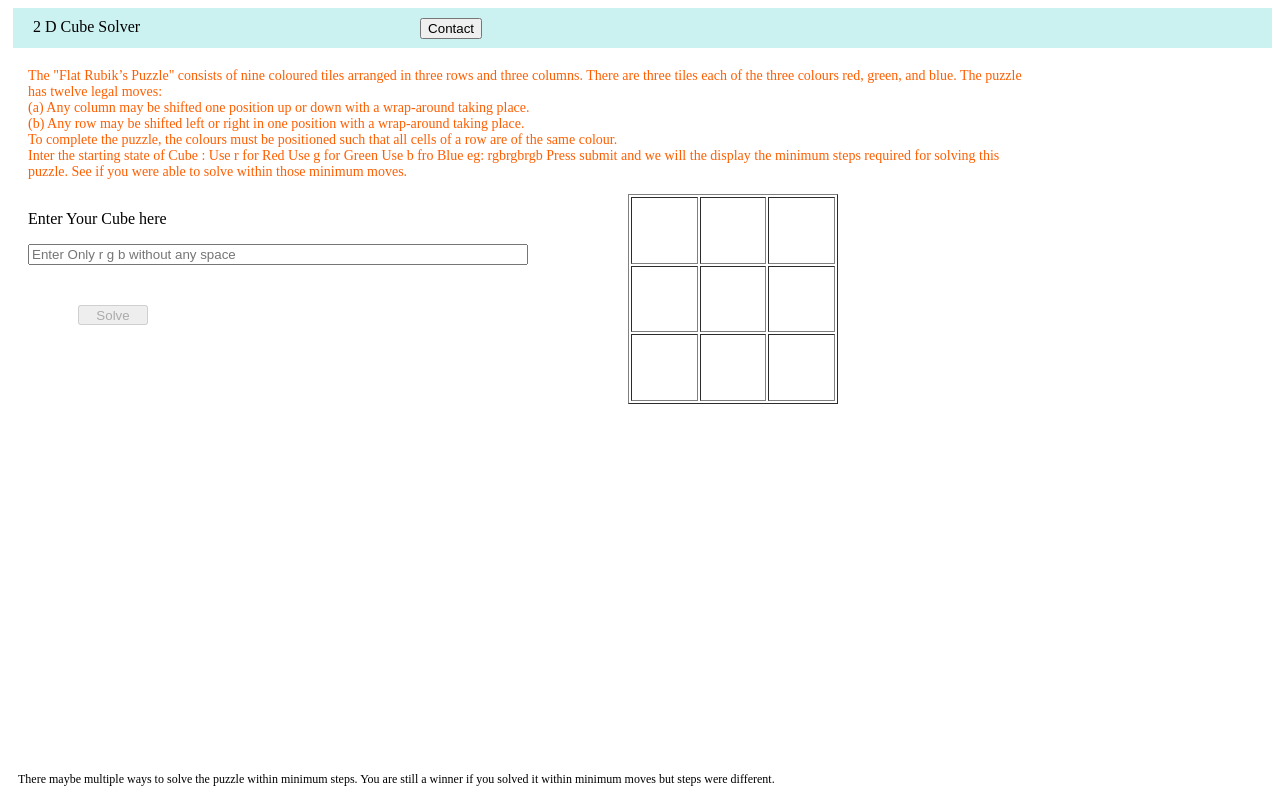
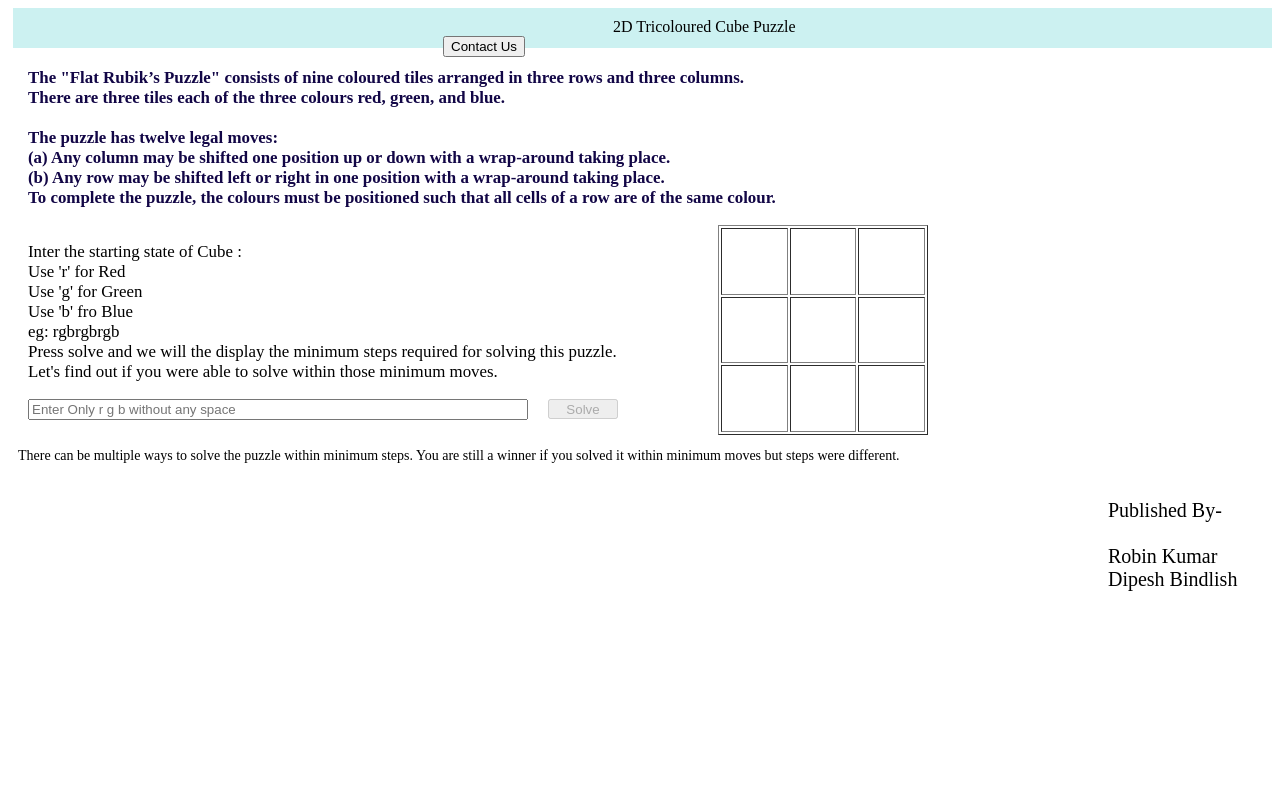
Before and after one commit to robinrk626/Visualization, a plain HTML site: page index.html in a window 1280 px wide. Drawn offline with Linux system fonts and the light colour scheme.

Commit message:
Update index.html

```diff
--- a/index.html
+++ b/index.html
@@ -1,6 +1,6 @@
 <html>
     <head>
-        <title>Cube Solver</title>
+        <title>2D Cube Puzzle</title>
         <style>
             div.topRow{
                 margin-left: 5px;
@@ -25,7 +25,7 @@
                 display: none;
             }
             p.message{
-                color: rgb(255, 69, 69);
+                color: red;
             }
             table.size1{
                 height: 210px;
@@ -86,8 +86,7 @@
                         document.getElementById(i).style.backgroundColor='white';
                         error=1;
                         document.getElementById("InputMsg").style.display="block";
-                        document.getElementById("message").innerText="Input should contains only r g b";
-                        document.getElementById("message").innerText="Input should contains only r g b";
+                        document.getElementById("message").innerText="Kindly Input only 'r' 'g' or 'b'";
                     }
                 }
                 if(n==9 && error==0){
@@ -153,50 +152,54 @@
             }
 
             function contact(){
-                window.open("mailto:robinrk626@gmail.com;dipeshbindlish@gmail.com")
+                window.open("mailto:dipeshbindlish@gmail.com;robinrk626@gmail.com")
             }
         </script>
     </head>
     <body>
+        <div>
         <div class="topRow">
-            <div style="float: left; padding-left: 20px; "> 2 D Cube Solver</div>
-            <div style="float: left; padding-left: 250px;">
-            <button class="firstMenu"  onclick="contact()"> Contact</button>
+            <div style="float: left; padding-left: 600px; "> 2D Tricoloured Cube Puzzle</div>
+            <div style="float: left; padding-left: 400px;">
+            <button class="firstMenu"  onclick="contact()"> Contact Us</button>
             </div>
         </div>
         <div class="cubeInput" >
-            <p style="font-size: 14px; color: rgb(255, 94, 0);">
-                The "Flat Rubik’s Puzzle" consists of nine coloured tiles arranged in three rows and three columns. There are three tiles each of the three colours red, green, and blue.
-
+            <p style="font-size: 16.9px; color: rgba(18, 6, 70);">
+                <b>The "Flat Rubik’s Puzzle" consists of nine coloured tiles arranged in three rows and three columns.
+                <br>
+                There are three tiles each of the three colours red, green, and blue.
+                <br>
+                <br>
                 The puzzle has twelve legal moves:
-
                 <br>
                 (a) Any column may be shifted one position up or down with a wrap-around taking place.
                 <br>
                 (b) Any row may be shifted left or right in one position with a wrap-around taking place.
                 <br>
                 To complete the puzzle, the colours must be positioned such that all cells of a row are of the same colour.
-<br>
-Inter the starting state of Cube :
-Use r for Red
-Use g for Green
-Use b fro Blue
-eg: rgbrgbrgb
-
-Press submit and we will the display the minimum steps required for solving this puzzle. See if you were able to solve within those minimum moves.
-
+                </b>
             </p>
             <div style="float: left;">
-                <div><p>
-                    Enter Your Cube here</p>
+                <div><p style="font-size: 16.9px;";>
+                Inter the starting state of Cube :
+                <br>Use 'r' for Red
+                <br>Use 'g' for Green
+                <br>Use 'b' fro Blue
+                <br>eg: rgbrgbrgb
+
+                <br>Press solve and we will the display the minimum steps required for solving this puzzle.
+                <br>Let's find out if you were able to solve within those minimum moves.</p>
                     </p>
                 </div>
+                <div style="float: left">
                 <input type="text" id="cubeInput" maxlength="9" onkeyup="checkInput()" placeholder="Enter Only r g b without any space" style="width: 500px;" >
+                </div>
+                <div style="height: 50px;float: left">
+                    <button id="execute" onclick="execution()" style="height:20px;width:70px;margin-left:20px" disabled="true">Solve</button>
+                </div>
                 <div id="InputMsg" class="inputmessgae">
-                    <p id="message" class="message" >kkkk</p>
-                </div>
-                <div style="height: 50px;">
-                    <button id="execute" onclick="execution()" style="margin-top:40px; height:20px;width:70px;margin-left:50px" disabled="true">Solve</button>
+                    <p id="message" class="message" ></p>
                 </div>
             </div>
             <div class="showCube">
@@ -324,9 +327,20 @@ Press submit and we will the display the minimum steps required for solving this
                 <p>Step 4</p>
             </div>
         </div>
-    <div style="clear: left;position: absolute; bottom: 1px;">
-        <p style="padding-left: 10px; font-size:12px">There maybe multiple ways to solve the puzzle within minimum steps. You are still a winner if you solved it within minimum moves but steps were different.</p>
+    <div style="clear: left;position: relative; bottom: 1px;">
+        <p style="margin-left: 10px; margin-top: 50px; font-size:14px">There can be multiple ways to solve the puzzle within minimum steps. You are still a winner if you solved it within minimum moves but steps were different.</p>
 
+    </div>
+    <div style="position: absolute ; bottom: px; width: 98%; ">
+        <p style="font-size:20px; float: right;padding-right: 25px;">
+            Published By-
+            <br>
+            <br>
+            Robin Kumar
+            <br>
+            Dipesh Bindlish
+
+        </p>
     </div>
     </body>
 </html>
```
Lines whose indentation alone changed are shown as unchanged.
